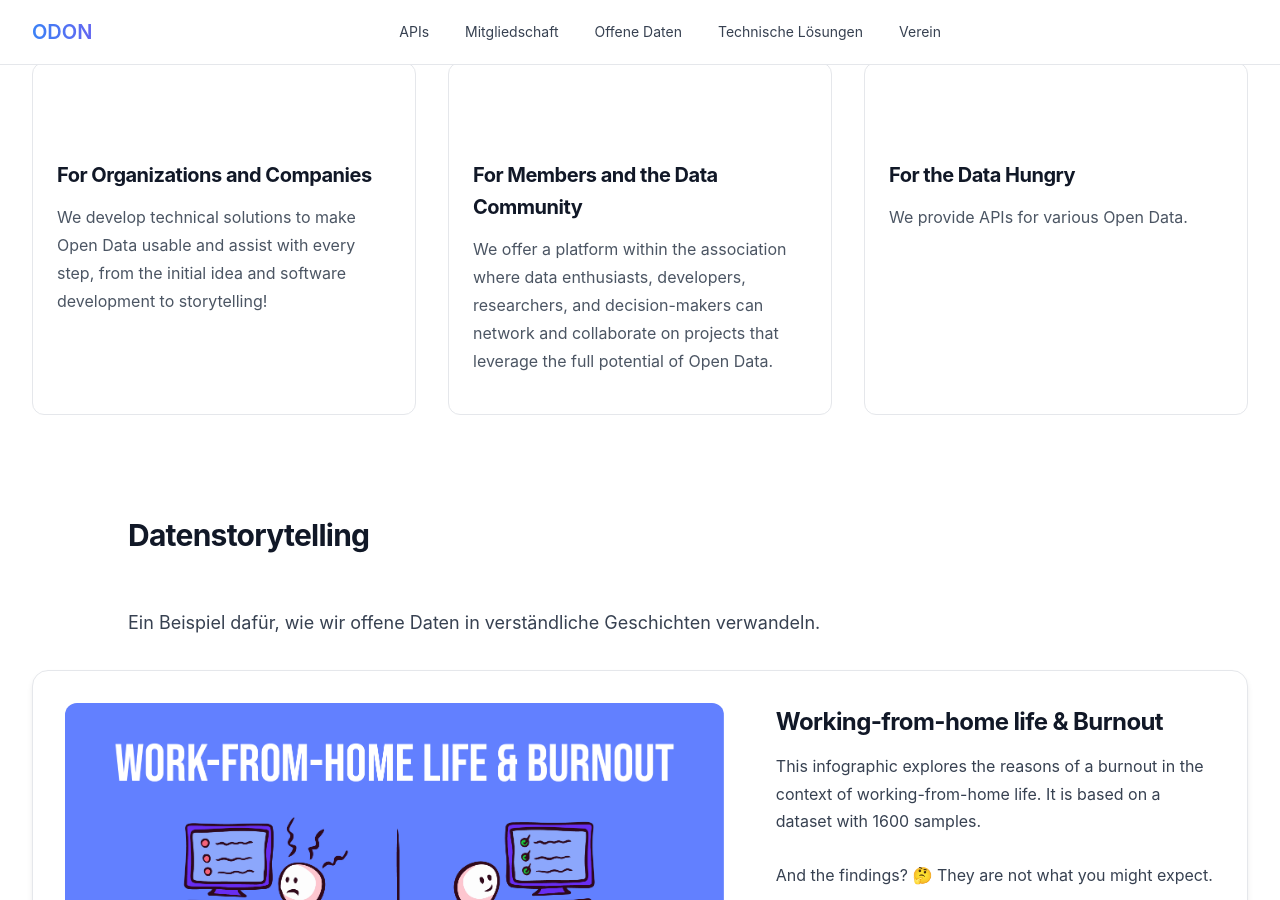
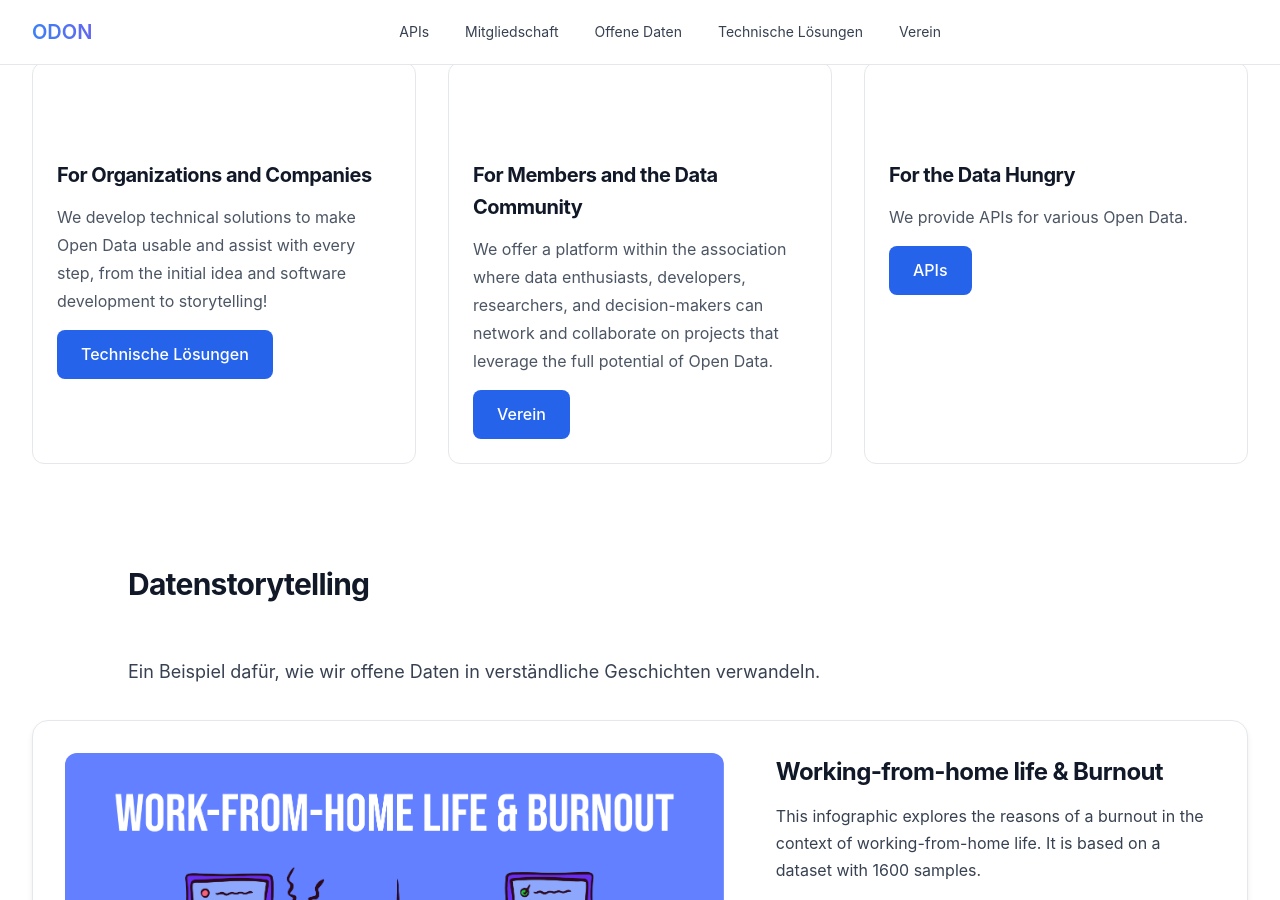
Before and after one commit to verein-odon/verein-odon.github.io, a Jekyll site: the page built from docs/de/index.md, in a window 1280 px wide and 900 px high, scrolled down 884 px. Built offline with Jekyll 4.4.1, drawn with Linux system fonts in a browser that asks for light colours.

Commit message:
Added buttons to 'What We do' section on the landing page

```diff
--- a/docs/de/index.md
+++ b/docs/de/index.md
@@ -25,6 +25,7 @@ show_excerpts: true
             <h3 class="card-title">For Organizations and Companies</h3>
             <p class="card-text">We develop technical solutions to make Open Data usable and assist with every step, from the initial idea and software development to storytelling!
             </p>
+            <a href="/de/technische-loesungen/" class="btn btn-primary">Technische Lösungen</a>
         </div>
         <div class="card">
             <div class="card-icon">
@@ -38,6 +39,7 @@ show_excerpts: true
             <h3 class="card-title">For Members and the Data Community</h3>
             <p class="card-text">We offer a platform within the association where data enthusiasts, developers, researchers, and decision-makers can network and collaborate on projects that leverage the full potential of Open Data.
             </p>
+            <a href="/de/verein/" class="btn btn-primary">Verein</a>
         </div>
         <div class="card">
             <div class="card-icon">
@@ -48,6 +50,7 @@ show_excerpts: true
             </div>
             <h3 class="card-title">For the Data Hungry</h3>
             <p class="card-text">We provide APIs for various Open Data.</p>
+            <a href="/de/apis/" class="btn btn-primary">APIs</a>
         </div>
         </div>
     </div>
```
Also changed, not shown: docs/en/index.md (+3 -2 lines).
